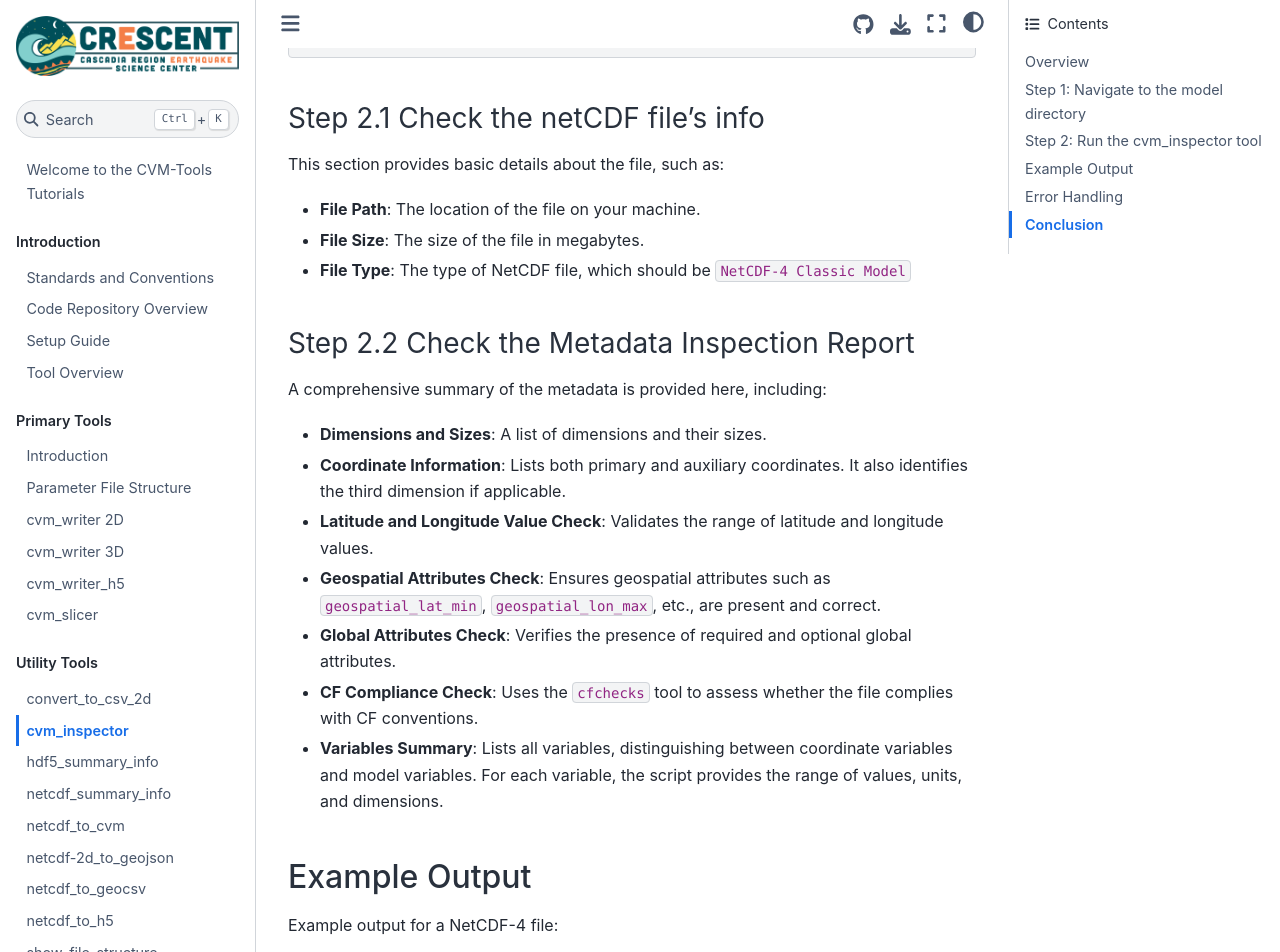
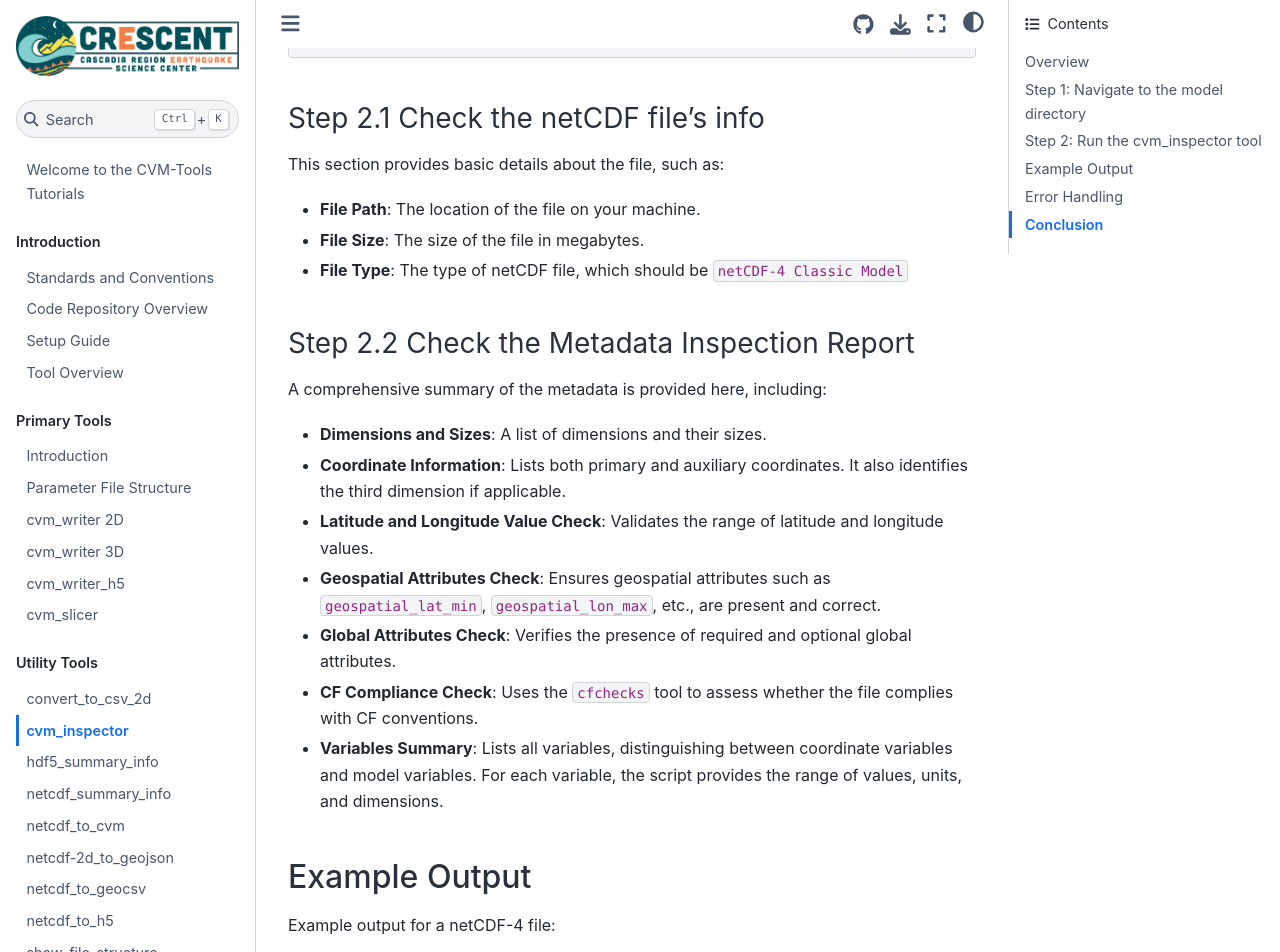
Before and after one commit to cascadiaquakes/cvm-tools-book, a Jupyter Book: the page built from usage/cvm_inspector.md, in a window 1280 px wide and 1400 px high, scrolled down 1212 px. Shown: the top 952 px of the window. Built offline with Jupyter Book 1.0.4 settings and Sphinx 7.4.7 and the Sphinx Book theme 1.1.4, drawn with Linux system fonts in a browser that asks for light colours; some of the changed text lies outside the part shown.

Commit message:
case correction

````diff
--- a/usage/cvm_inspector.md
+++ b/usage/cvm_inspector.md
@@ -6,7 +6,7 @@ In this tutorial, we will demonstrate how to run `netcdf_to_cvm` on the CVM netC
 
 ## Overview
 
-The netCDF file inspector is a Python script that examines the following aspects of a NetCDF file:
+The netCDF file inspector is a Python script that examines the following aspects of a netCDF file:
 
 - File type and size
 - Dimensions and their sizes
@@ -49,7 +49,7 @@ This section provides basic details about the file, such as:
 
 - **File Path**: The location of the file on your machine.
 - **File Size**: The size of the file in megabytes.
-- **File Type**: The type of NetCDF file, which should be ` NetCDF-4 Classic Model`
+- **File Type**: The type of netCDF file, which should be ` netCDF-4 Classic Model`
 
 ### Step 2.2 Check the Metadata Inspection Report
 
@@ -65,7 +65,7 @@ A comprehensive summary of the metadata is provided here, including:
 
 ## Example Output
 
-Example output for a NetCDF-4 file:
+Example output for a netCDF-4 file:
 
 ```
 === Dimensions and Sizes ===
@@ -118,7 +118,7 @@ Model Variables:
 
 === Metadata Inspection Summary ===
 
-File Type: NetCDF-4
+File Type: netCDF-4
 Dimensions:
   - depth: 84
   - latitude: 46
````
Also changed, not shown: index.md (+1 -1 lines), tools_overview.md (+2 -2 lines), usage/cvm_writer_2d.md (+3 -3 lines), usage/netcdf-2d_to_geojson.md (+1 -1 lines).
